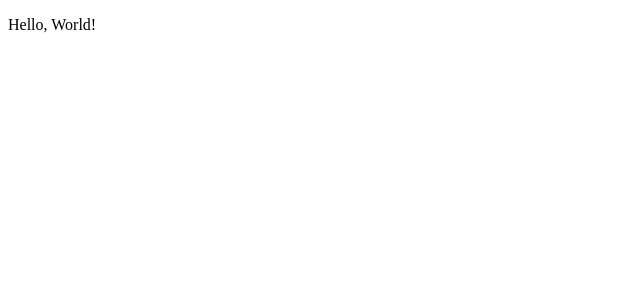
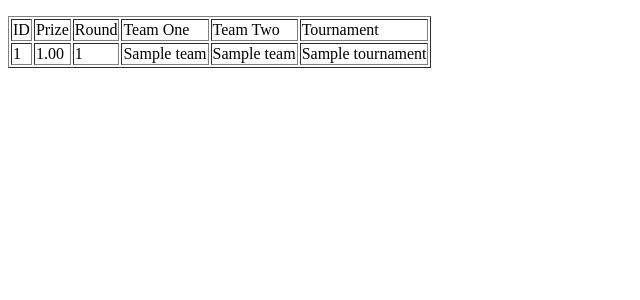
Before and after one commit to Muppitfood/TTrack, a Django app: page / in a window 1280 px wide. Before the commit the part shown is almost empty. Shown: the top 300 px of the page, without its empty margins (0-640 px from the left). Run offline with Django 3.2, Linux system fonts and the light colour scheme; tables that the repository leaves empty hold one stand-in row (values such as "Sample post").

Commit message:
Added Stuff to show the matches on index.

```diff
--- a/templates/index.html
+++ b/templates/index.html
@@ -6,7 +6,30 @@
 </head>
 <body>
 <p>
-    Hello, World!
+    {% if matches %}
+        <table border="1">
+            <tbody>
+                <tr>
+                    <td>ID</td>
+                    <td>Prize</td>
+                    <td>Round</td>
+                    <td>Team One</td>
+                    <td>Team Two</td>
+                    <td>Tournament</td>
+                </tr>
+                {% for match in matches %}
+                    <tr>
+                        <td>{{ match.id }}</td>
+                        <td>{{ match.prize }}</td>
+                        <td>{{ match.round }}</td>
+                        <td>{{ match.team_one }}</td>
+                        <td>{{ match.team_two }}</td>
+                        <td>{{ match.tournament }}</td>
+                    </tr>
+                {% endfor %}
+            </tbody>
+        </table>
+    {% endif %}
 </p>
 </body>
 </html>
```
